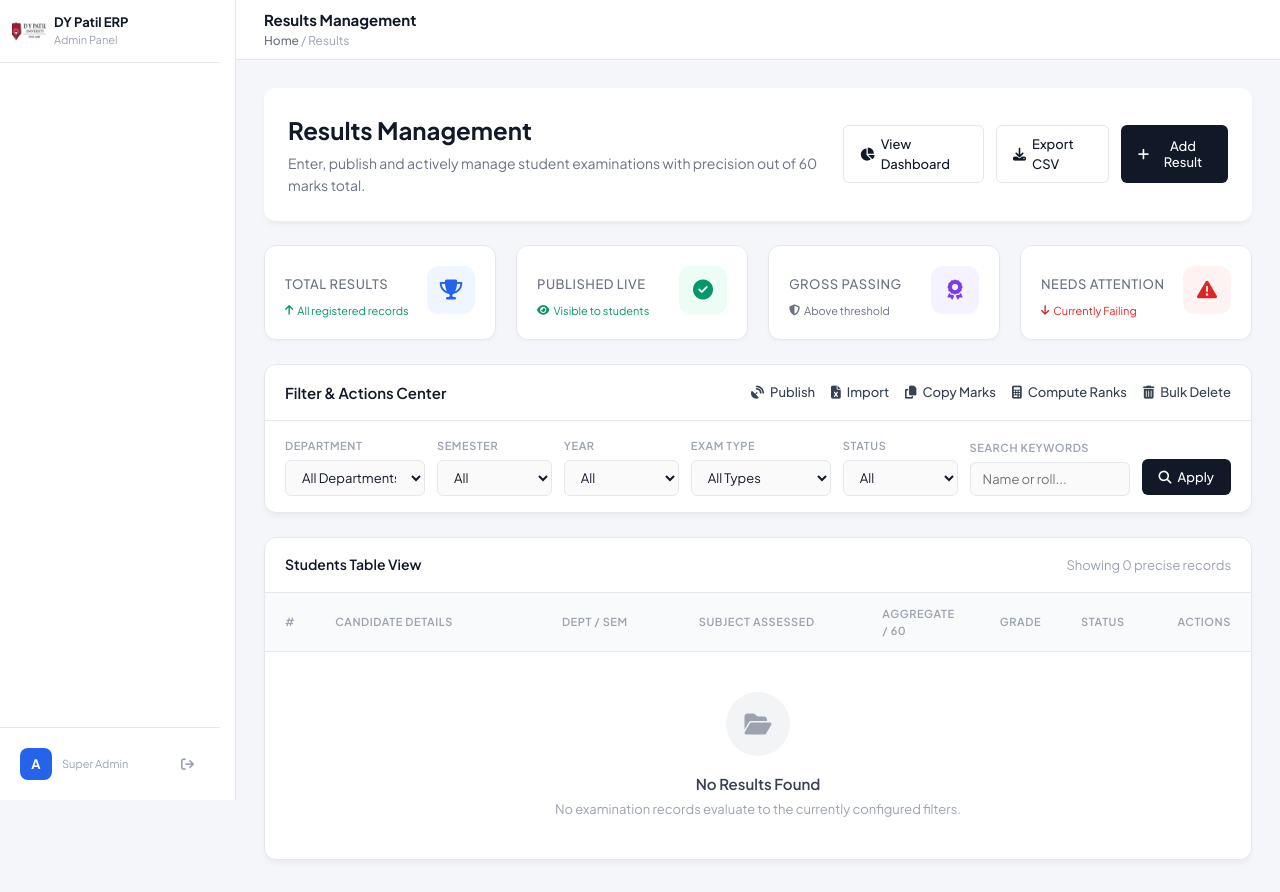
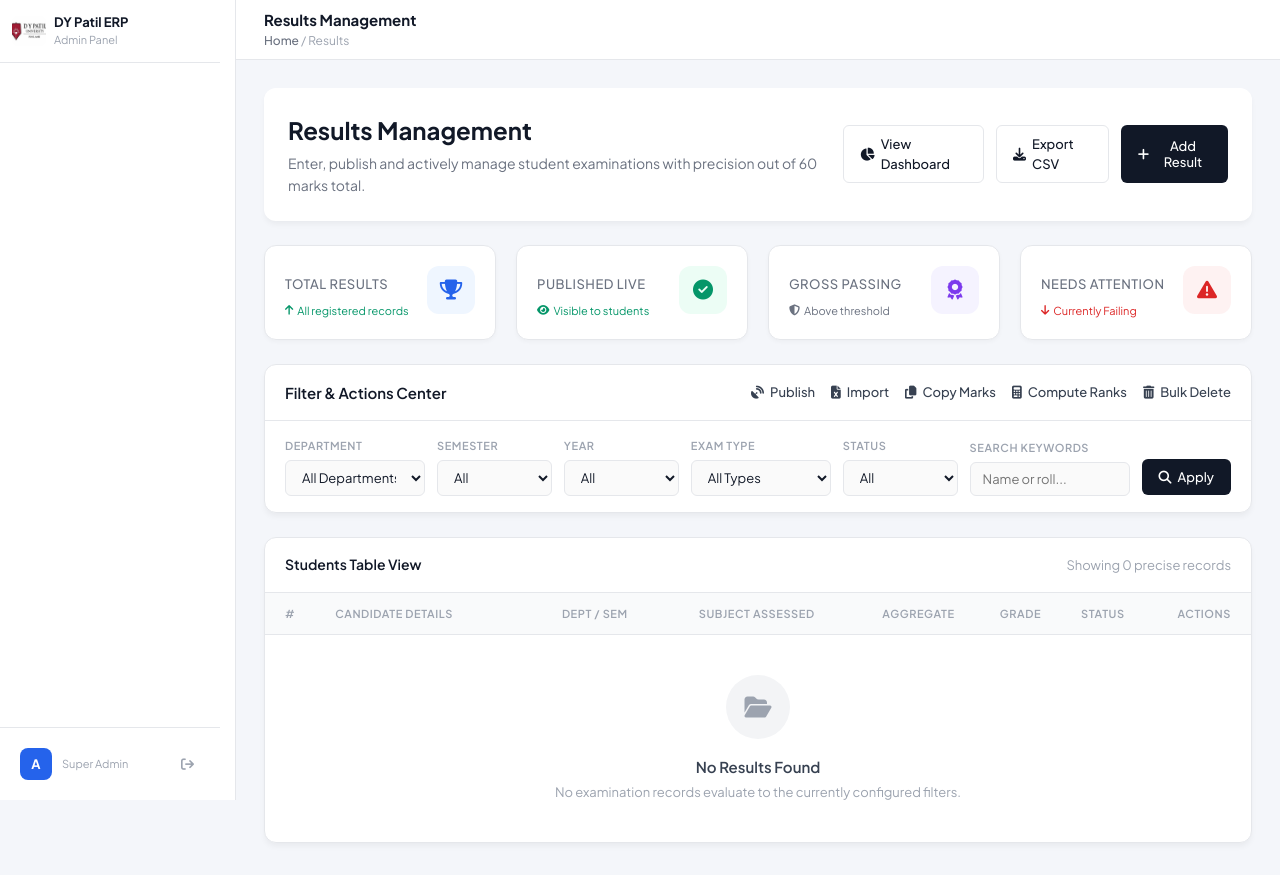
Before and after one commit to abhicodess/DY-PATIL-ERP, a Python web app: template templates/admin/admin_results.html in a window 1280 px wide. After the commit the page ends 849 px from the top, so only its background shows below. Run offline with Jinja, Linux system fonts and the light colour scheme; the template is opened without the code that fills it, so the values that code supplies are empty; some libraries are stand-ins or nearby versions.

Commit message:
Refactor: Changed column header 'Aggregate / 60' to 'Aggregate' and aligned grade badge color calculation directly with the grade letter (O, A+, A, etc.)

```diff
--- a/templates/admin/admin_results.html
+++ b/templates/admin/admin_results.html
@@ -301,7 +301,7 @@
         <th width="25%">Candidate details</th>
         <th width="15%">Dept / Sem</th>
         <th width="20%">Subject Assessed</th>
-        <th width="12%">Aggregate / 60</th>
+        <th width="12%">Aggregate</th>
         <th width="5%">Grade</th>
         <th width="10%">Status</th>
         <th width="8%">Actions</th>
@@ -336,7 +336,7 @@
           </div>
         </td>
         <td>
-          {% set gc = '#16a34a' if p>=85 else ('#2563eb' if p>=70 else ('#8b5cf6' if p>=60 else ('#d97706' if p>=40 else '#dc2626'))) %}
+          {% set gc = '#16a34a' if r.grade == 'O' else ('#2563eb' if r.grade == 'A+' else ('#8b5cf6' if r.grade == 'A' else ('#d97706' if r.grade == 'B+' else ('#ea580c' if r.grade == 'B' else ('#ef4444' if r.grade == 'C' else ('#dc2626' if r.grade == 'F' else '#6b7280')))))) %}
           <div class="grade-badge" style="background:{{ gc }};">{{ r.grade or '?' }}</div>
         </td>
         <td>
```
